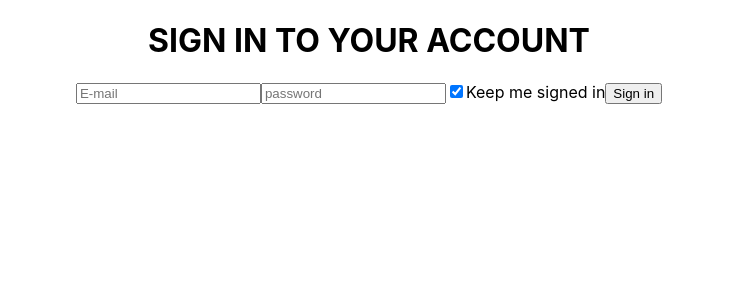
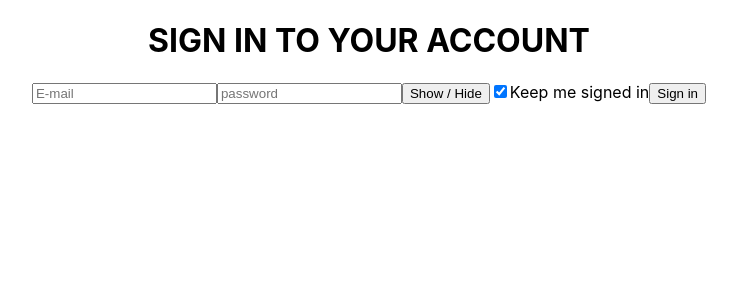
Before and after one commit to OlegBiletsky/react-login-form, a React app: page / in a window 1280 px wide. Shown: the top 300 px of the page, without its empty margins (271-1008 px from the left). Built offline with nearby package versions, Linux system fonts and the light colour scheme.

Commit message:
some fix in BLL, added show pass

```diff
--- a/src/App.js
+++ b/src/App.js
@@ -1,6 +1,6 @@
 import React from 'react'
 import './App.css';
-import InputForm from './components/inputForm';
+import InputForm from './components/inputForm/inputForm';
 
 function App() {
   return (
--- a/src/components/inputForm.js
+++ b/src/components/inputForm/inputForm.js
@@ -1,5 +1,4 @@
 import React from 'react';
-import { valid } from 'semver';
 
 const emailRegex = RegExp(
     /^[a-zA-Z0-9.!#$%&’*+/=?^_`{|}~-]+@[a-zA-Z0-9-]+(?:\.[a-zA-Z0-9-]+)*$/
@@ -15,15 +14,15 @@ class InputForm extends React.Component {
     constructor() {
         super();
         this.state = {
-            // email:'test@test.ua',
             email:null,
-            // password:'qwe123',
             password:null,
             checkbox: true,
 
             errorEmail: null,
             errorPassword: null,
             errorCheckbox: null,
+
+            hiddenPass: false,
         };
         this.handleChangeEmailInput = this.handleChangeEmailInput.bind(this)
         this.handleChangePasswordInput = this.handleChangePasswordInput.bind(this)
@@ -31,8 +30,6 @@ class InputForm extends React.Component {
         this.handleChangeCheckboxInput = this.handleChangeCheckboxInput.bind(this)
         this.handleSubmitForm = this.handleSubmitForm.bind(this)
     }
-
-
     handleChangeEmailInput(e) {
         this.setState({email: e.target.value})
 
@@ -44,7 +41,6 @@ class InputForm extends React.Component {
             this.setState({errorEmail: true})
         }
     }
-
     handleChangePasswordInput(e) {
         this.setState({password: e.target.value})
         if (e.target.value === null || e.target.value.length <8) {
@@ -84,8 +80,12 @@ class InputForm extends React.Component {
             <div className='main-container'>
                 <div className='main-container'>
 
+
                     <h1>SIGN IN TO YOUR ACCOUNT</h1>
                     <form onSubmit={this.handleSubmitForm} noValidate>
+
+
+
                         <input
                             className='email-field'
                             name='email-input'
@@ -98,18 +98,36 @@ class InputForm extends React.Component {
                         {this.state.errorEmail && (
                                 <span className="errorMessage">{this.state.errorEmail}</span>
                             )}
+
+
+
+
+
                         <input
                             className='password-field'
                             name='password-input'
-                            // type='password'
-                            type='text'
+                            type={this.state.hiddenPass ? 'text' : 'password'}
                             placeholder="password"
                             value={this.state.password}
                             onChange={this.handleChangePasswordInput}
                         />
+                        <button onClick={(e) => {e.preventDefault()
+                                    return  this.setState({
+                                    hiddenPass:!this.state.hiddenPass})
+                            }
+                        }>
+                        Show / Hide
+                        </button>
                         {this.state.errorPassword && (
                             <span className="errorMessage">{this.state.errorPassword}</span>
                         )}
+
+
+
+
+
+
+
                         <input
                             className='checkbox-field'
                             name='checkbox-input'
@@ -122,7 +140,12 @@ class InputForm extends React.Component {
                             <span className="errorMessage">{this.state.errorCheckbox}</span>
                         )}
                         <label for='checkbox-input' className='label-for-checkbox'>Keep me signed in</label>
+
+
+
+
                         <button className='submit-btn' type='submit' >Sign in</button>
+
                     </form>
 
                 </div>
```
Also changed, not shown: src/components/inputForm/inputForm.css (added).
